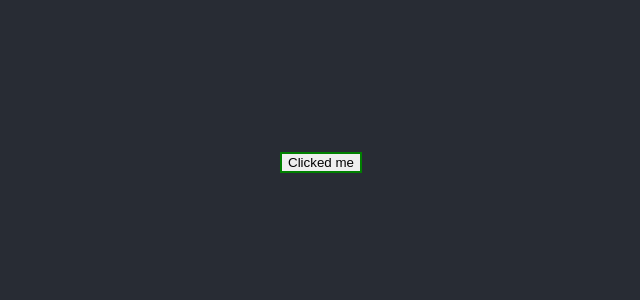
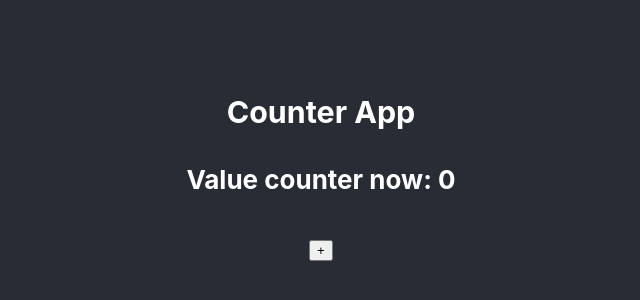
Before and after one commit to zulkiflijufri/react-basic, a React (Create React App) app: page / in a window 1280 px wide. Shown: the part 238-538 px from the top of the page, without its empty margins (319-959 px from the left). Built offline with nearby package versions, Linux system fonts and the light colour scheme.

Commit message:
Varibel vs State

```diff
--- a/src/App.js
+++ b/src/App.js
@@ -1,15 +1,12 @@
 import React from "react";
 import "./App.css";
-import Button from "./Button";
+import Counter from "./Counter";
 
 function App() {
-    function info() {
-        alert("Lorem ipsum");
-    }
     return (
         <div className="App">
             <header className="App-header">
-                <Button callAlert={info} caption="Clicked me" />
+                <Counter />
             </header>
         </div>
     );
--- /dev/null
+++ b/src/Counter.js
@@ -0,0 +1,30 @@
+import React, { useState } from "react";
+
+function Counter() {
+    // let count = 0;
+    // function increment() {
+    //     count++;
+    //     console.log(count);
+    // }
+
+    const [count, setCount] = useState(0);
+
+    return (
+        <div>
+            <h3>Counter App</h3>
+            <h4>Value counter now: {count}</h4>
+            {count != 0 && (
+                <button
+                    style={{ margin: "5px" }}
+                    onClick={() => setCount(count - 1)}
+                >
+                    -
+                </button>
+            )}
+
+            <button onClick={() => setCount(count + 1)}>+</button>
+        </div>
+    );
+}
+
+export default Counter;
```
